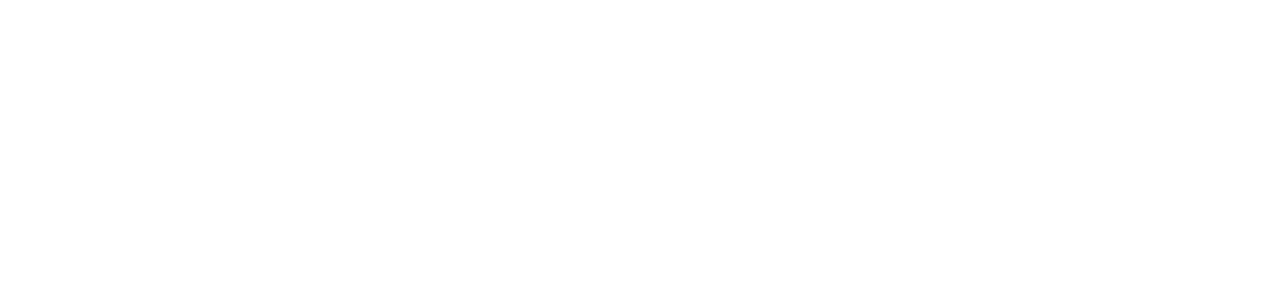
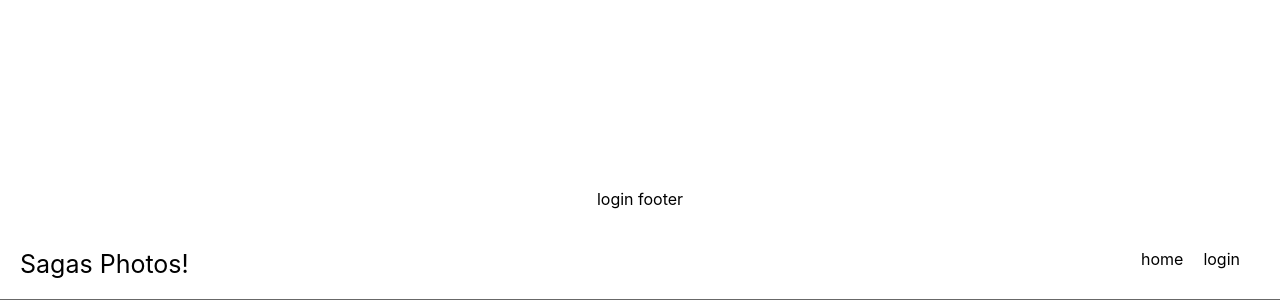
Before and after one commit to jeffersondesouza/redux-sagas-photos, a React (Create React App) app: page /login in a window 1280 px wide. Shown: the part 1368-1668 px from the top of the page. Before the commit the page ends 800 px from the top, so only its background shows below. Built offline with nearby package versions, Linux system fonts and the light colour scheme.

Commit message:
testes ok

```diff
--- a/src/App.js
+++ b/src/App.js
@@ -11,19 +11,26 @@ import PanelLayout from './layouts/PanelLayout';
 import './App.css';
 import NotFound from './pages/NotFound';
 import PrivateRoute from './containers/PrivateRoute';
+import ScrollToTop from './components/ScrollToTop';
 
 const store = configureStore();
 
 class App extends Component {
+  componentDidMount() {
+    window.scrollTo(0, 0);
+  }
+
   render() {
     return (
       <Provider store={store}>
         <Router>
-          <Switch>
-            <PrivateRoute path="/panel" component={PanelLayout} />
-            <Route path="/" component={SiteLayout} />
-            <Route component={NotFound} />
-          </Switch>
+          <ScrollToTop>
+            <Switch>
+              <PrivateRoute path="/panel" component={PanelLayout} />
+              <Route path="/" component={SiteLayout} />
+              <Route component={NotFound} />
+            </Switch>
+          </ScrollToTop>
         </Router>
       </Provider>
     );
--- /dev/null
+++ b/src/components/ScrollToTop.js
@@ -0,0 +1,16 @@
+import React, { Component } from 'react';
+import { withRouter } from 'react-router-dom';
+
+class ScrollToTop extends Component {
+  componentDidUpdate(prevProps) {
+    if (this.props.location.pathname !== prevProps.location.pathname) {
+      window.scrollTo(0, 0);
+    }
+  }
+
+  render() {
+    return this.props.children;
+  }
+}
+
+export default withRouter(ScrollToTop);
--- a/src/containers/LoginContainer.js
+++ b/src/containers/LoginContainer.js
@@ -5,6 +5,10 @@ import LoginForm from '../components/forms/LoginForm/LoginForm';
 import action from '../actions/auth';
 
 class LoginFormContainer extends Component {
+
+
+
+
   handleLogin = () => {
     console.log('handleLogin:');
     this.props.loginRequest('payload');
--- a/src/layouts/SiteLayout/index.js
+++ b/src/layouts/SiteLayout/index.js
@@ -8,7 +8,7 @@ import SiteHeader from '../../components/SiteHeader';
 
 class SiteLayput extends Component {
   render() {
-    console.log('SiteLayput:')
+    console.log('SiteLayput:');
     return (
       <div>
         <SiteHeader />
@@ -17,6 +17,7 @@ class SiteLayput extends Component {
           <Route exact path="/login" component={Login} />
           <Route component={NotFound} />
         </Switch>
+        <SiteHeader />
       </div>
     );
   }
--- a/src/pages/login.css
+++ b/src/pages/login.css
@@ -3,7 +3,7 @@
   flex-direction: column;
   align-items: center;
   justify-content: space-between;
-  height: 90.8vh;
+  height: 190.8vh;
 }
 
 .login__body {
```
